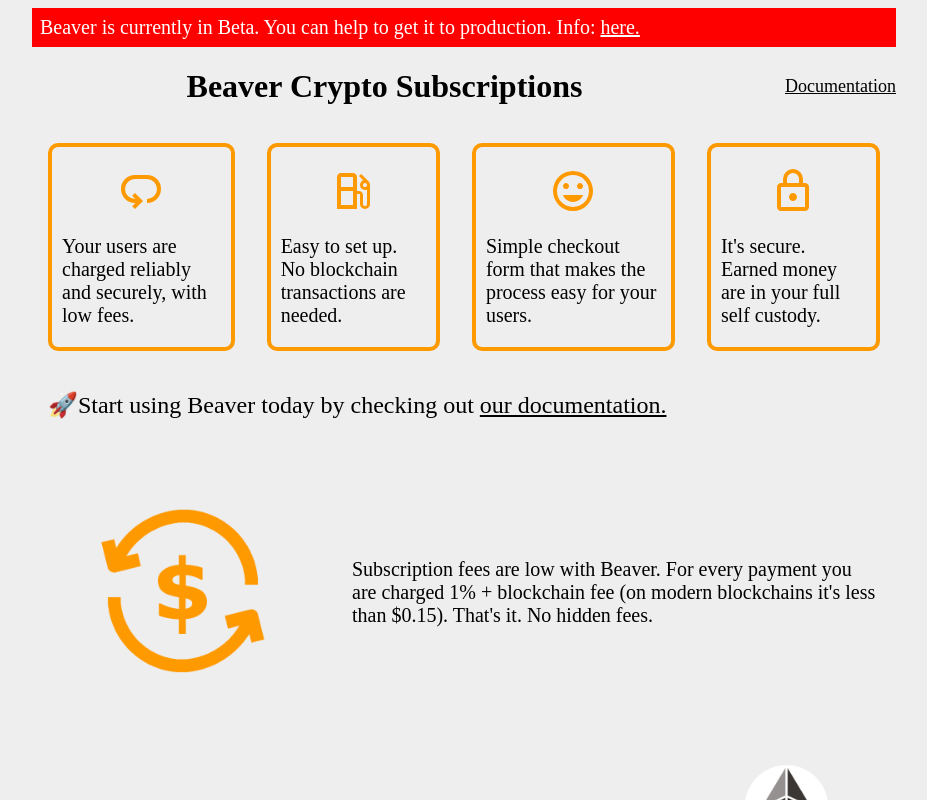
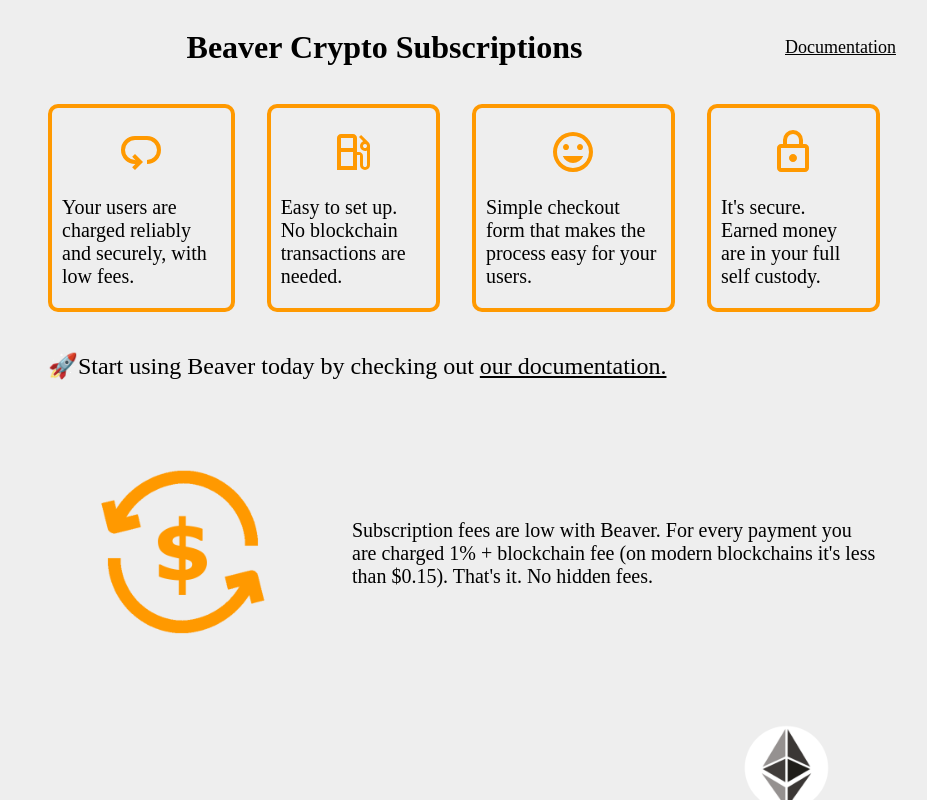
Before and after one commit to beaver-wallet/beaver-landing, a React (Create React App) app: page / in a window 1280 px wide. Shown: the top 800 px of the page, without its empty margins (176-1103 px from the left). Built offline with nearby package versions, Linux system fonts and the light colour scheme.

Commit message:
Remove beta header

```diff
--- a/src/CoreFrame.tsx
+++ b/src/CoreFrame.tsx
@@ -5,29 +5,8 @@
 export function CoreFrame({ children }: any) {
   const onMobile = useContext(OnMobileContext);
 
-  const betaWarning = (
-    <div
-      style={{
-        backgroundColor: "#FF0000",
-        color: "white",
-        padding: 8,
-        fontSize: 20,
-      }}
-    >
-      Beaver is currently in Beta. You can help to
-      get it to production. Info:{" "}
-      <a
-        href="https://docs.paybeaver.xyz/untitled/funding-request"
-        style={{ color: "white" }}
-      >
-        here.
-      </a>
-    </div>
-  );
-
   const mobileHeader = (
     <div>
-      {betaWarning}
       <h1
         style={{
           textAlign: "center",
@@ -50,7 +29,6 @@
 
   const desktopHeader = (
     <div>
-      {betaWarning}
       <header
         style={{
           display: "flex",
```
